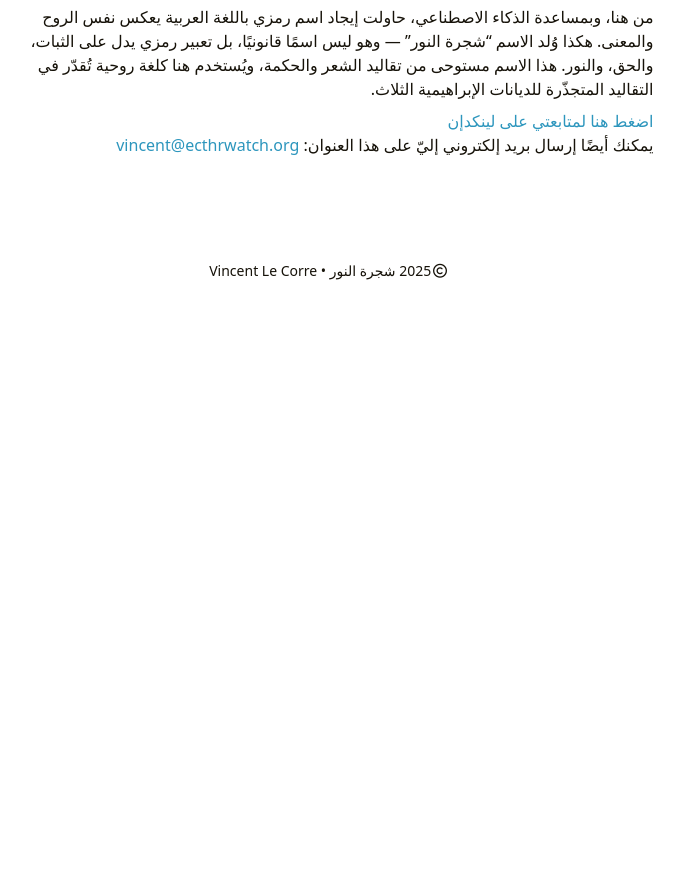
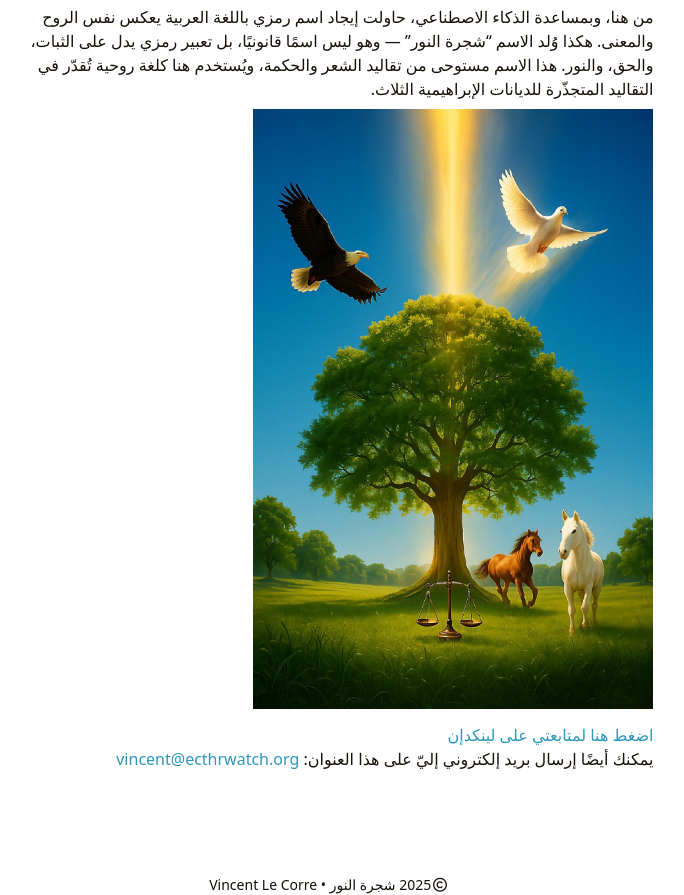
Before and after one commit to ecthrwatch/ar.vincentlecorre.org, a plain HTML site: page index.html in a window 1280 px wide. Shown: the part 1886-2781 px from the top of the page, without its empty margins (311-995 px from the left). Before the commit the page ends 2167 px from the top, so only its background shows below. Drawn offline with nearby package versions, Linux system fonts and the light colour scheme; some packages are replaced by stand-ins of ours.

Commit message:
Commit message.

```diff
--- a/index.html
+++ b/index.html
@@ -68,8 +68,6 @@
 
                                 <option value="https://www.vincentlecorre.fr/">French • Français 🇫🇷🇧🇪🇨🇦🇨🇭🇨🇩🇸🇳🇨🇲🌍</option>
 
-                                <option value="https://pt-br.vincentlecorre.org/">Portuguese • Português 🇧🇷🇵🇹🇦🇴🇲🇿🌎</option>
-
                                 <option value="https://de.vincentlecorre.org/">German • Deutsch 🇩🇪🇦🇹🇨🇭</option>
 
                                 <option value="https://hi.vincentlecorre.org/">Hindi • हिन्दी 🇮🇳</option>
@@ -79,6 +77,8 @@
                                 <option value="https://ja.vincentlecorre.org/">Japanese • 日本語 🇯🇵</option>
 
                                 <option value="https://pl.vincentlecorre.org/">Polish • Polski 🇵🇱</option>
+
+                                <option value="https://pt-br.vincentlecorre.org/">Portuguese • Português 🇧🇷🇵🇹🇦🇴🇲🇿🌎</option>
 
                                 <option value="https://ro.vincentlecorre.org/">Romanian • Română 🇷🇴🇲🇩</option>
 
@@ -122,8 +122,6 @@
 
                                 <option value="https://www.vincentlecorre.fr/">French • Français 🇫🇷🇧🇪🇨🇦🇨🇭🇨🇩🇸🇳🇨🇲🌍</option>
 
-                                <option value="https://pt-br.vincentlecorre.org/">Portuguese • Português 🇧🇷🇵🇹🇦🇴🇲🇿🌎</option>
-
                                 <option value="https://de.vincentlecorre.org/">German • Deutsch 🇩🇪🇦🇹🇨🇭</option>
 
                                 <option value="https://hi.vincentlecorre.org/">Hindi • हिन्दी 🇮🇳</option>
@@ -133,6 +131,8 @@
                                 <option value="https://ja.vincentlecorre.org/">Japanese • 日本語 🇯🇵</option>
 
                                 <option value="https://pl.vincentlecorre.org/">Polish • Polski 🇵🇱</option>
+
+                                <option value="https://pt-br.vincentlecorre.org/">Portuguese • Português 🇧🇷🇵🇹🇦🇴🇲🇿🌎</option>
 
                                 <option value="https://ro.vincentlecorre.org/">Romanian • Română 🇷🇴🇲🇩</option>
 
@@ -187,6 +187,43 @@
 <p><strong>ملاحظة ختامية:</strong></p>
 <p>في أحد الأيام، عندما كنت أعيش في الصين، اضطررت إلى اختيار اسم صيني للحصول على رخصة قيادة، لأن اسمي الفرنسي لم يكن مقبولًا ضمن النظام في ذلك الوقت. في البداية، كنت أميل إلى اختيار ترجمة صوتية لاسمي. لكن زوجتي، وهي مواطنة صينية، قررت أن تختار لي اسمًا صينيًا ذا معنى روحي وشاعري: 陆圣乔.</p>
 <p>من هنا، وبمساعدة الذكاء الاصطناعي، حاولت إيجاد اسم رمزي باللغة العربية يعكس نفس الروح والمعنى. هكذا وُلد الاسم &ldquo;شجرة النور&rdquo; — وهو ليس اسمًا قانونيًا، بل تعبير رمزي يدل على الثبات، والحق، والنور. هذا الاسم مستوحى من تقاليد الشعر والحكمة، ويُستخدم هنا كلغة روحية تُقدّر في التقاليد المتجذّرة للديانات الإبراهيمية الثلاث.</p>
+
+
+
+
+
+
+
+
+
+
+
+
+
+
+
+
+
+
+
+
+
+
+
+
+
+
+  <img
+    src="/images/TreeOfLight_Justice_EagleDove_Horses_Final_vlc001_hu_855582c8d544e52b.jpg"
+    srcset="/images/TreeOfLight_Justice_EagleDove_Horses_Final_vlc001_hu_daebec80012576a.jpg 400w, /images/TreeOfLight_Justice_EagleDove_Horses_Final_vlc001_hu_855582c8d544e52b.jpg 800w, /images/TreeOfLight_Justice_EagleDove_Horses_Final_vlc001_hu_3dbd1f58774ccdca.jpg 1200w"
+    sizes="100vw"
+    alt="مشهد رمزي يصوّر شجرة مهيبة مضيئة بشعاع من النور، مع حمامة بيضاء ونسر أصلع يحلقان في السماء، وحصانين يركضان بحرية، وميزان برونزي موضوع على العشب—يمثل العدالة والحرية والانسجام الإلهي."
+    class=""
+    style="max-width: 400px; width: 100%; height: auto;"
+    loading="lazy"
+    decoding="async">
+
+
 <p>
   <a href="https://www.linkedin.com/in/x-v-france">اضغط هنا لمتابعتي على لينكدإن</a><br/>
   يمكنك أيضًا إرسال بريد إلكتروني إليّ على هذا العنوان: <a href="mailto:vincent@ecthrwatch.org">vincent@ecthrwatch.org</a>
```
Also changed, not shown: 404.html (+2 -2 lines), categories/index.html (+4 -4 lines), sitemap.xml (+12 -12 lines), tags/index.html (+4 -4 lines), images/TreeOfLight_Justice_EagleDove_Horses_Final_vlc001_hu_3dbd1f58774ccdca.jpg (added), images/TreeOfLight_Justice_EagleDove_Horses_Final_vlc001_hu_855582c8d544e52b.jpg (added), images/TreeOfLight_Justice_EagleDove_Horses_Final_vlc001_hu_daebec80012576a.jpg (added).
